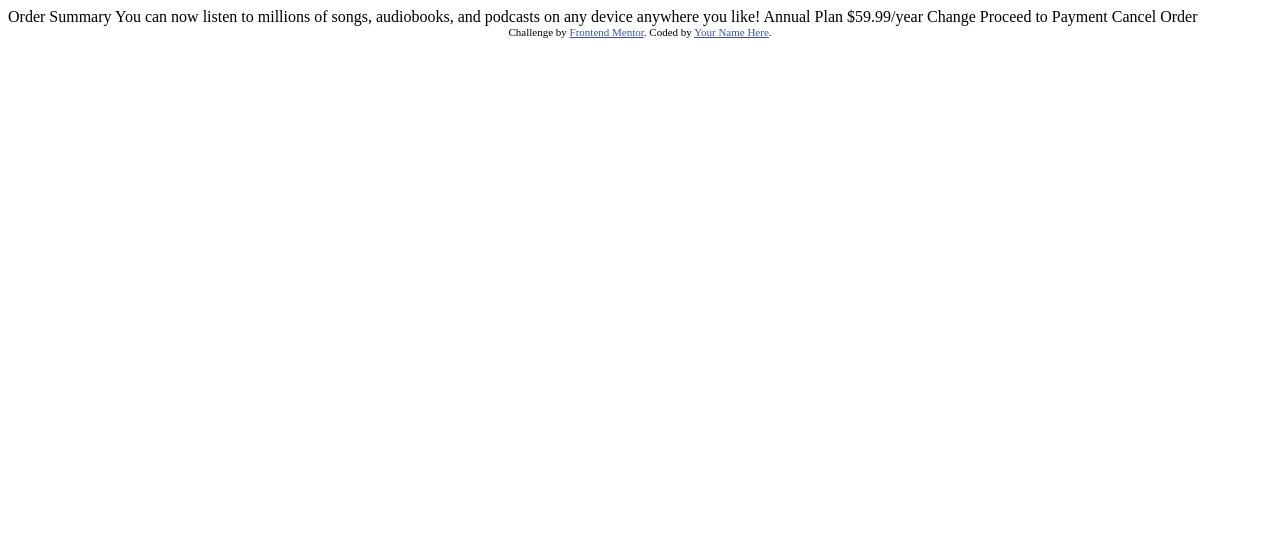
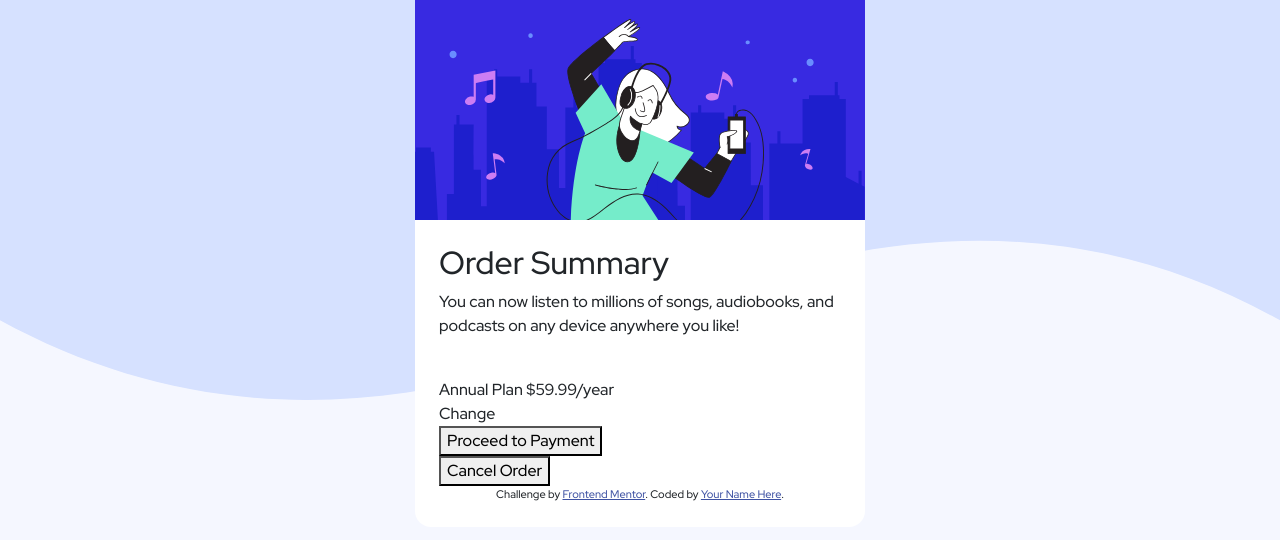
Before and after one commit to ir4M/order-summary-component-main, a website: page index.html in a window 1280 px wide. Drawn offline with nearby package versions, Linux system fonts and the light colour scheme.

Commit message:
basic html strucutre and background colors

```diff
--- a/index.html
+++ b/index.html
@@ -5,6 +5,15 @@
   <meta name="viewport" content="width=device-width, initial-scale=1.0"> <!-- displays site properly based on user's device -->
 
   <link rel="icon" type="image/png" sizes="32x32" href="./images/favicon-32x32.png">
+
+  <!-- BOOTSTRAP -->
+  <link href="https://cdn.jsdelivr.net/npm/bootstrap@5.2.0/dist/css/bootstrap.min.css" rel="stylesheet" integrity="sha384-gH2yIJqKdNHPEq0n4Mqa/HGKIhSkIHeL5AyhkYV8i59U5AR6csBvApHHNl/vI1Bx" crossorigin="anonymous">
+  <link rel="stylesheet" href="./style.css" type="text/css">
+
+  <!-- GOOGLE FONT -->
+  <link rel="preconnect" href="https://fonts.googleapis.com">
+  <link rel="preconnect" href="https://fonts.gstatic.com" crossorigin>
+  <link href="https://fonts.googleapis.com/css2?family=Red+Hat+Display:wght@500;700;900&display=swap" rel="stylesheet">
 
   <title>Frontend Mentor | Order summary card</title>
 
@@ -15,23 +24,42 @@
   </style>
 </head>
 <body>
+  <div class="container-fluid vh-100">
+    <div id="order-component" class="mx-auto bg-white rounded-4">
+      <div>
+        <img src="images/illustration-hero.svg" alt="Girl listening to music">
+      </div>
+      <div class="p-4">
+        <div>
+          <h2>Order Summary</h2>
+          <p>You can now listen to millions of songs, audiobooks, and podcasts on any
+            device anywhere you like!</p>
+        </div>
+        <div>
+          <img src="" alt="">
+          <div>
+            <span>Annual Plan</span>
+            <span>$59.99/year</span>
+          </div>
+          <a>Change</a>
+        </div>
+        <div>
+          <button>Proceed to Payment</button>
+        </div>
+        <div>
+          <button>Cancel Order</button>
+        </div>
 
-  Order Summary
+        <div class="attribution">
+          Challenge by <a href="https://www.frontendmentor.io?ref=challenge" target="_blank">Frontend Mentor</a>.
+          Coded by <a href="#">Your Name Here</a>.
+        </div>
 
-  You can now listen to millions of songs, audiobooks, and podcasts on any
-  device anywhere you like!
 
-  Annual Plan
-  $59.99/year
+      </div>
+    </div>
+  </div>
 
-  Change
-
-  Proceed to Payment
-  Cancel Order
-
-  <div class="attribution">
-    Challenge by <a href="https://www.frontendmentor.io?ref=challenge" target="_blank">Frontend Mentor</a>.
-    Coded by <a href="#">Your Name Here</a>.
-  </div>
+  <script src="https://cdn.jsdelivr.net/npm/bootstrap@5.2.0/dist/js/bootstrap.bundle.min.js" integrity="sha384-A3rJD856KowSb7dwlZdYEkO39Gagi7vIsF0jrRAoQmDKKtQBHUuLZ9AsSv4jD4Xa" crossorigin="anonymous"></script>
 </body>
 </html>
--- /dev/null
+++ b/style.css
@@ -0,0 +1,14 @@
+* {
+    font-family: 'Red Hat Display', sans-serif;
+}
+
+.container-fluid {
+    background-color: hsl(225, 100%, 98%);
+    background-image: url("./images/pattern-background-desktop.svg");
+    background-repeat: no-repeat;
+    background-size: 100% 50%;
+}
+
+#order-component {
+    width: 450px;
+}
```
Also changed, not shown: package.json (+9 -1 lines).
